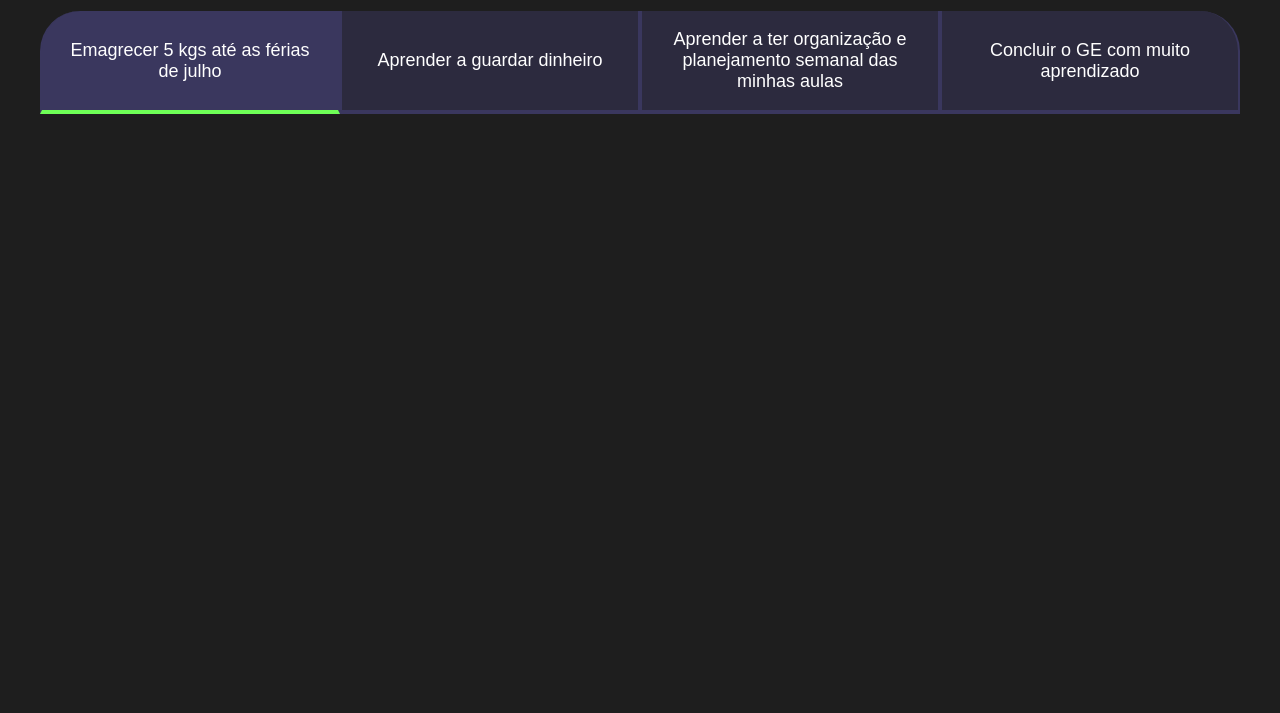
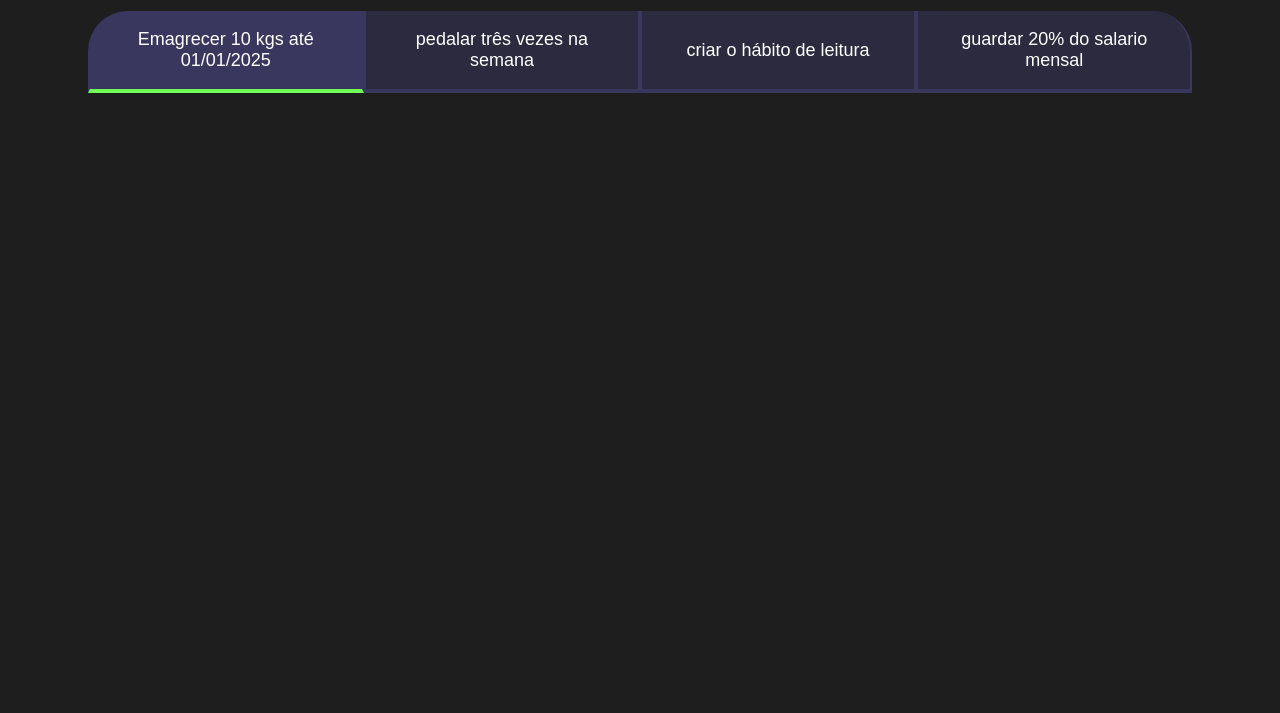
Before and after one commit to ProFernanda/TURMA-3B, a plain HTML site: page index.html in a window 1280 px wide. Shown: the part 87-800 px from the top of the page. Drawn offline with Linux system fonts and the light colour scheme.

Commit message:
atualizando objetivos

```diff
--- a/index.html
+++ b/index.html
@@ -13,10 +13,10 @@
         <h2 class="titulo-principal">Meus Objetivos do ano<span>_</span></h2>
 
         <div class="botoes">
-            <button class="botao ativo">Emagrecer 5 kgs até as férias de julho</button>
-            <button class="botao">Aprender a guardar dinheiro</button>
-            <button class="botao">Aprender a ter organização e planejamento semanal das minhas aulas</button>
-            <button class="botao">Concluir o GE com muito aprendizado</button>
+            <button class="botao ativo">Emagrecer 10 kgs até 01/01/2025</button>
+            <button class="botao">pedalar três vezes na semana</button>
+            <button class="botao">criar o hábito de leitura</button>
+            <button class="botao">guardar 20% do salario mensal</button>
         </div>
     </div>
     </section>
```
